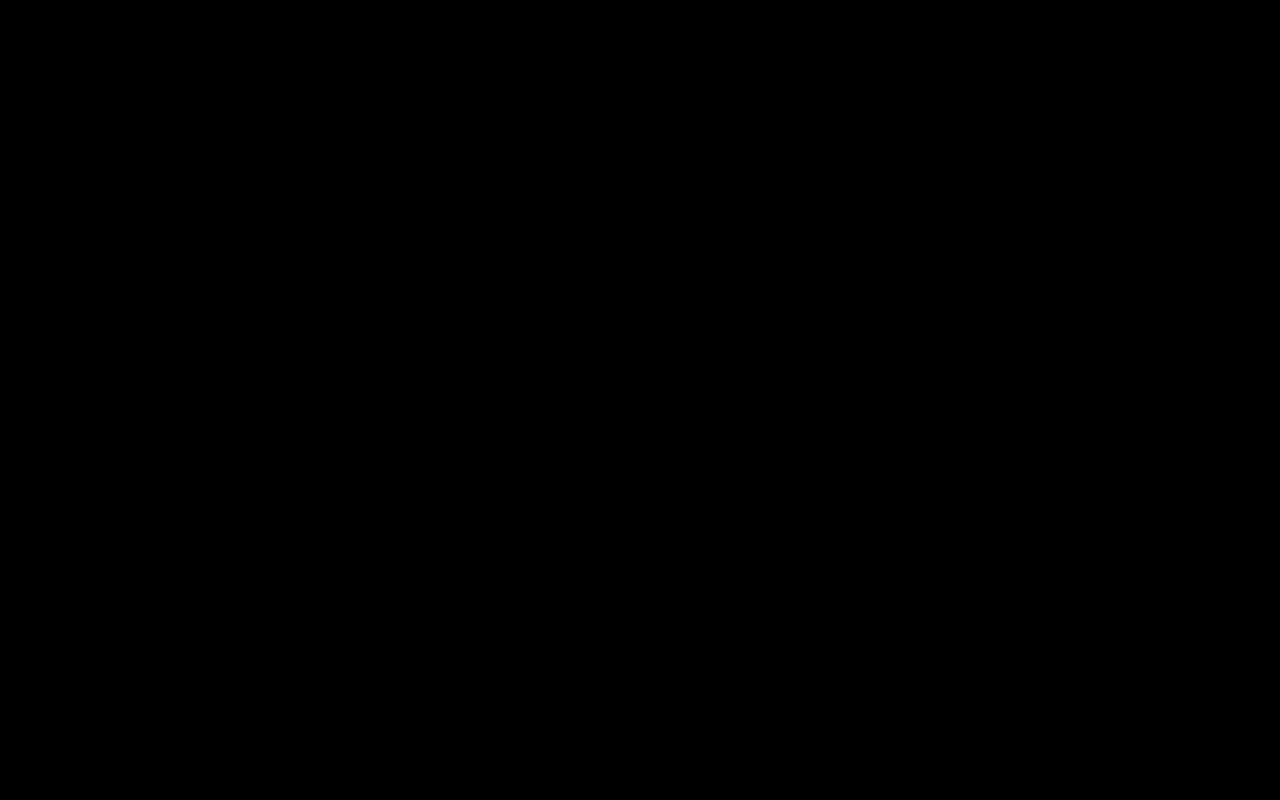
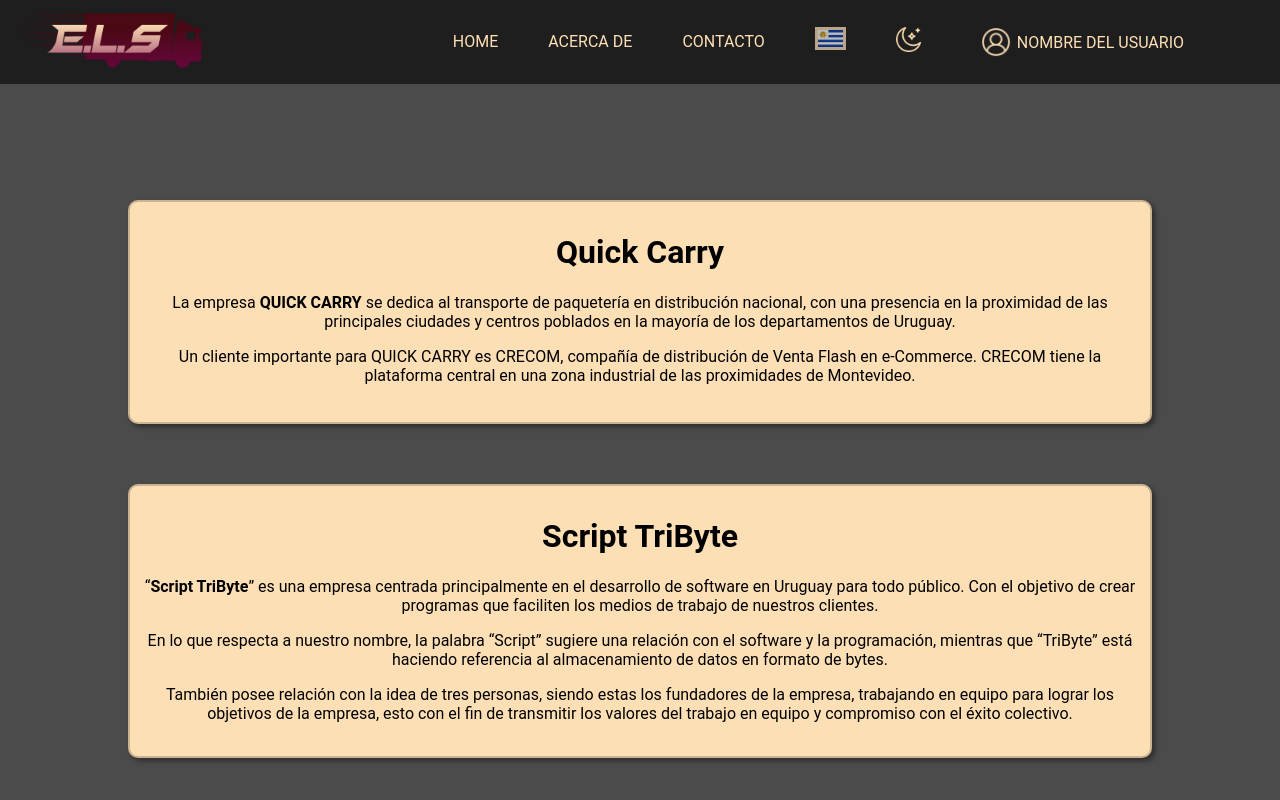
Before and after one commit to Script-TriByte/Pagina_Web, a plain HTML site: page html/opcionesHeader/acercaDe.html in a window 1280 px wide. Drawn offline with Linux system fonts and the light colour scheme.

Commit message:
Acerca De

```diff
--- /dev/null
+++ b/css/acercaDe.css
@@ -0,0 +1,25 @@
+.quickCarry{
+    width: 1000px;
+    height: 200px;
+    text-align: center;
+    margin: auto;
+    margin-top: 200px;
+    border: 2px solid rgba(0, 0, 0, 0.2);
+    box-shadow: 3px 3px 5px rgba(0, 0, 0, 0.4);
+    padding: 10px;
+    border-radius: 10px;
+    background-color: #fddfb5;
+}
+
+.empresa{
+    width: 1000px;
+    height: 250px;
+    text-align: center;
+    margin: auto;
+    margin-top: 60px;
+    border: 2px solid rgba(0, 0, 0, 0.2);
+    box-shadow: 3px 3px 5px rgba(0, 0, 0, 0.4);
+    padding: 10px;
+    border-radius: 10px;
+    background-color: #fddfb5;
+}
--- a/html/opcionesHeader/acercaDe.html
+++ b/html/opcionesHeader/acercaDe.html
@@ -6,9 +6,55 @@
     <meta name="viewport" content="width=device-width, initial-scale=1.0">
     <meta name="author" content="Script TriByte">
     <link rel="icon" href="../../img/iconoPestana.png">
+    <link rel="stylesheet" href="/css/headerStyle.css">
+    <link rel="stylesheet" href="/css/acercaDe.css">
+    <link rel="stylesheet" href="/css/clasesGlobales.css">
     <title>E.L.S - Acerca De</title>
 </head>
-<body style="background-color: black;">
+<body>
+    <header class="textoClaro">
+        <a href="/"><img class="logo" src="/img/Logo del Sistema.png"></a>
+        <nav>
+          <ul class="menu">
+            <li class="cambioCursor"><a href="/">HOME</a></li>
+            <li><a href="/html/opcionesHeader/acercaDe.html">ACERCA DE</a></li>
+            <li class="cambioCursor"><a href="/html/opcionesHeader/contacto.html">CONTACTO</a></li>
+            <li><div class="boton textoClaro cambioCursor divEnHeader" id="idiomaDelSistema"></div></li>
+            <li><div class="boton textoClaro cambioCursor divEnHeader" id="aparienciaDelSistema"></div></li>
+            <li>
+              <div id="contenedorUsuario">
+                <img class="usuario" id="iconoUsuario" src="/img/iconoUsuario.png">
+                <button class="boton textoClaro">NOMBRE DEL USUARIO</button>
+                <ul class="submenu">
+                  <li><img class="salir" id="iconoSalida" src="/img/iconoSalir.png">
+                    <a href="/html/login.html">CERRAR SESIÓN</a></li>
+                </ul>
+              </div>
+            </li>
+          </ul>
+        </nav>
+      </header>
+    <div class="quickCarry">
+        <h1>Quick Carry</h1>
+        <p>La empresa <b>QUICK CARRY</b> se dedica al transporte de paquetería en distribución nacional, con una
+            presencia en la proximidad de las principales ciudades y centros poblados en la mayoría de los
+            departamentos de Uruguay.</p>
+        <p>Un cliente importante para QUICK CARRY es CRECOM, compañía de distribución de Venta Flash en
+            e-Commerce. CRECOM tiene la plataforma central en una zona industrial de las proximidades de
+            Montevideo.</p>
+    </div>
 
+    <div class="empresa">
+        <h1>Script TriByte</h1>
+        <p>“<b>Script TriByte</b>” es una empresa centrada principalmente en el desarrollo de software en Uruguay para
+            todo público. Con el objetivo de crear programas que faciliten los medios de trabajo de nuestros
+            clientes.</p>
+        <p>En lo que respecta a nuestro nombre, la palabra “Script” sugiere una relación con el
+            software y la programación, mientras que “TriByte” está haciendo referencia al almacenamiento de
+            datos en formato de bytes.</p>
+        <p>También posee relación con la idea de tres personas, siendo estas los
+            fundadores de la empresa, trabajando en equipo para lograr los objetivos de la empresa, esto con
+            el fin de transmitir los valores del trabajo en equipo y compromiso con el éxito colectivo.</p>
+    </div>
 </body>
 </html>
--- a/js/listaLotes.js
+++ b/js/listaLotes.js
@@ -5,7 +5,7 @@ $("#crearLote").click(function(){
     $(".contenedorCrearLotes").show();
 })
 
-$("#cerrarContenedorCrear, #cancelarArmado").click(function(){
+$("#cerrarContenedorCrear, #eliminarArmado").click(function(){
     $("#ajusteBrillo").hide();
     $(".contenedorCrearLotes").hide();
 })
```
Also changed, not shown: html/aplicaciones/opcionesAlmacenes/listaLotes.html (+1 -1 lines).
